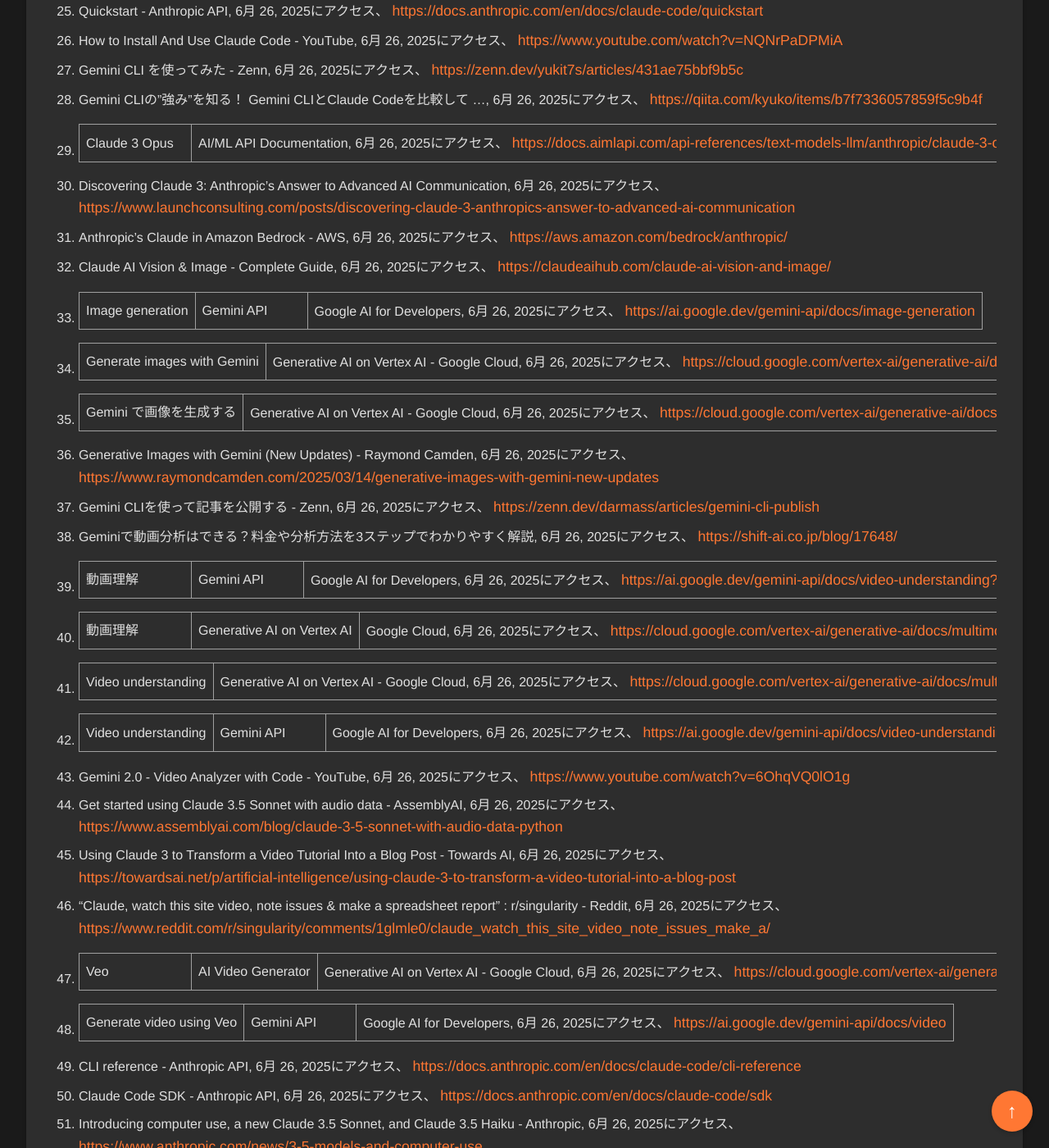
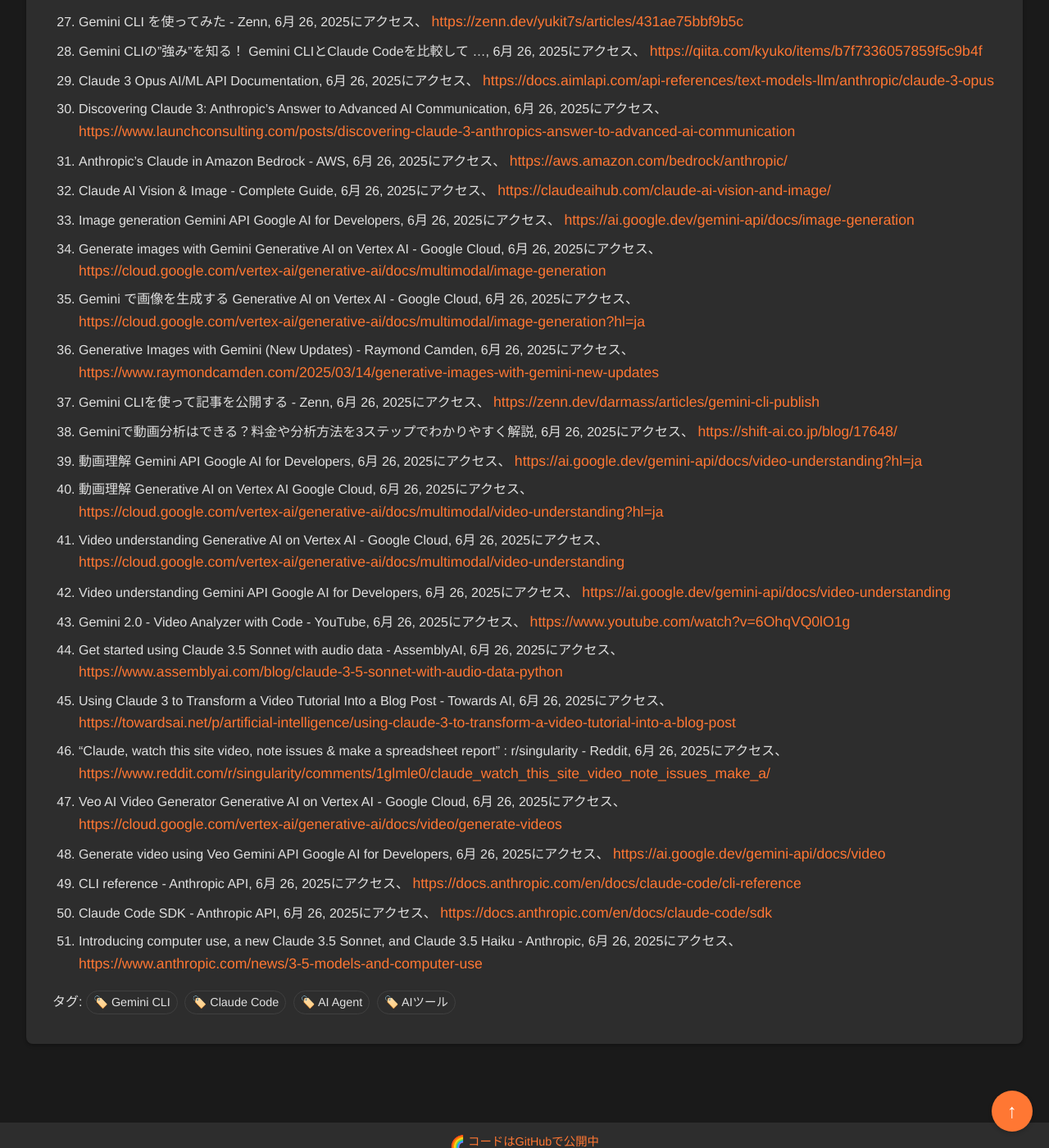
Before and after one commit to aegisfleet/share-deepresearch, a Jekyll site: the page built from _topics/gemini-cli/index.md, in a window 1280 px wide and 1400 px high, scrolled down 12059 px. Shown: the whole window at 82% size. Built offline with Jekyll 4.4.1, drawn with Linux system fonts in a browser that asks for light colours; some of the changed text lies outside the part shown.

Commit message:
Auto update files

```diff
--- a/_topics/gemini-cli/index.md
+++ b/_topics/gemini-cli/index.md
@@ -249,12 +249,12 @@ Gemini CLIとClaude Codeの競争は、GoogleとAnthropic/Amazonなどのエコ
 #### **引用文献**
 
 1. Gemini CLI: A comprehensive guide to understanding, installing, and leveraging this new Local AI Agent : r/GeminiAI \- Reddit, 6月 26, 2025にアクセス、 [https://www.reddit.com/r/GeminiAI/comments/1lkojt8/gemini\_cli\_a\_comprehensive\_guide\_to\_understanding/](https://www.reddit.com/r/GeminiAI/comments/1lkojt8/gemini_cli_a_comprehensive_guide_to_understanding/)
-2. Getting Started with Gemini CLI | by Jack Wotherspoon | Google Cloud \- Medium, 6月 26, 2025にアクセス、 [https://medium.com/google-cloud/getting-started-with-gemini-cli-8cc4674a1371](https://medium.com/google-cloud/getting-started-with-gemini-cli-8cc4674a1371)
+2. Getting Started with Gemini CLI by Jack Wotherspoon Google Cloud \- Medium, 6月 26, 2025にアクセス、 [https://medium.com/google-cloud/getting-started-with-gemini-cli-8cc4674a1371](https://medium.com/google-cloud/getting-started-with-gemini-cli-8cc4674a1371)
 3. Gemini CLI: your open-source AI agent \- Google Blog, 6月 26, 2025にアクセス、 [https://blog.google/technology/developers/introducing-gemini-cli-open-source-ai-agent/](https://blog.google/technology/developers/introducing-gemini-cli-open-source-ai-agent/)
 4. Google's Making a Huge Move\! Gemini CLI is Open-Source \+ Free, and You're Still Using Claude Code? \- DEV Community, 6月 26, 2025にアクセス、 [https://dev.to/platypus98/googles-making-a-huge-move-gemini-cli-is-open-source-free-and-youre-still-using-claude-code-534](https://dev.to/platypus98/googles-making-a-huge-move-gemini-cli-is-open-source-free-and-youre-still-using-claude-code-534)
-5. Gemini CLI | Gemini for Google Cloud, 6月 26, 2025にアクセス、 [https://cloud.google.com/gemini/docs/codeassist/gemini-cli](https://cloud.google.com/gemini/docs/codeassist/gemini-cli)
+5. Gemini CLI Gemini for Google Cloud, 6月 26, 2025にアクセス、 [https://cloud.google.com/gemini/docs/codeassist/gemini-cli](https://cloud.google.com/gemini/docs/codeassist/gemini-cli)
 6. Gemini CLI 入門 (4) \- Gemini CLIツール｜npaka \- note, 6月 26, 2025にアクセス、 [https://note.com/npaka/n/ne00a12e921de](https://note.com/npaka/n/ne00a12e921de)
-7. Mastering the Gemini CLI. The Complete Guide to AI-Powered… | by Kristopher Dunham \- Medium, 6月 26, 2025にアクセス、 [https://medium.com/@creativeaininja/mastering-the-gemini-cli-cb6f1cb7d6eb](https://medium.com/@creativeaininja/mastering-the-gemini-cli-cb6f1cb7d6eb)
+7. Mastering the Gemini CLI. The Complete Guide to AI-Powered… by Kristopher Dunham \- Medium, 6月 26, 2025にアクセス、 [https://medium.com/@creativeaininja/mastering-the-gemini-cli-cb6f1cb7d6eb](https://medium.com/@creativeaininja/mastering-the-gemini-cli-cb6f1cb7d6eb)
 8. gemini-cli-usages-from-gemini-cli.md \- GitHub Gist, 6月 26, 2025にアクセス、 [https://gist.github.com/mizchi/53fee8a015bb8f74a3e832bf92661fb5](https://gist.github.com/mizchi/53fee8a015bb8f74a3e832bf92661fb5)
 9. Gemini CLI \- Simon Willison's Weblog, 6月 26, 2025にアクセス、 [https://simonwillison.net/2025/Jun/25/gemini-cli/](https://simonwillison.net/2025/Jun/25/gemini-cli/)
 10. グーグル、オープンソースのAI開発エージェント「Gemini CLI」 \- Impress Watch \- インプレス, 6月 26, 2025にアクセス、 [https://www.watch.impress.co.jp/docs/news/2025845.html](https://www.watch.impress.co.jp/docs/news/2025845.html)
@@ -271,31 +271,31 @@ Gemini CLIとClaude Codeの競争は、GoogleとAnthropic/Amazonなどのエコ
 21. Gemini CLI \- How to Install, Setup and Use Tutorial \- YouTube, 6月 26, 2025にアクセス、 [https://www.youtube.com/watch?v=6izVe1KtW\_c](https://www.youtube.com/watch?v=6izVe1KtW_c)
 22. Gemini CLIについてまとめ。GOOGLEがAI戦争に終止符を打つ。 \- note, 6月 26, 2025にアクセス、 [https://note.com/gadget\_hack/n/n8121007e3cad](https://note.com/gadget_hack/n/n8121007e3cad)
 23. Google's Gemini CLI is Here for FREE\! STOP using Claude Code\! \- YouTube, 6月 26, 2025にアクセス、 [https://www.youtube.com/watch?v=pK\_MhC37s\_s](https://www.youtube.com/watch?v=pK_MhC37s_s)
-24. Gemini CLI : オープンソース AI エージェント | Google Cloud 公式ブログ, 6月 26, 2025にアクセス、 [https://cloud.google.com/blog/ja/topics/developers-practitioners/introducing-gemini-cli](https://cloud.google.com/blog/ja/topics/developers-practitioners/introducing-gemini-cli)
+24. Gemini CLI : オープンソース AI エージェント Google Cloud 公式ブログ, 6月 26, 2025にアクセス、 [https://cloud.google.com/blog/ja/topics/developers-practitioners/introducing-gemini-cli](https://cloud.google.com/blog/ja/topics/developers-practitioners/introducing-gemini-cli)
 25. Quickstart \- Anthropic API, 6月 26, 2025にアクセス、 [https://docs.anthropic.com/en/docs/claude-code/quickstart](https://docs.anthropic.com/en/docs/claude-code/quickstart)
 26. How to Install And Use Claude Code \- YouTube, 6月 26, 2025にアクセス、 [https://www.youtube.com/watch?v=NQNrPaDPMiA](https://www.youtube.com/watch?v=NQNrPaDPMiA)
 27. Gemini CLI を使ってみた \- Zenn, 6月 26, 2025にアクセス、 [https://zenn.dev/yukit7s/articles/431ae75bbf9b5c](https://zenn.dev/yukit7s/articles/431ae75bbf9b5c)
 28. Gemini CLIの"強み"を知る！ Gemini CLIとClaude Codeを比較して ..., 6月 26, 2025にアクセス、 [https://qiita.com/kyuko/items/b7f7336057859f5c9b4f](https://qiita.com/kyuko/items/b7f7336057859f5c9b4f)
-29. Claude 3 Opus | AI/ML API Documentation, 6月 26, 2025にアクセス、 [https://docs.aimlapi.com/api-references/text-models-llm/anthropic/claude-3-opus](https://docs.aimlapi.com/api-references/text-models-llm/anthropic/claude-3-opus)
+29. Claude 3 Opus AI/ML API Documentation, 6月 26, 2025にアクセス、 [https://docs.aimlapi.com/api-references/text-models-llm/anthropic/claude-3-opus](https://docs.aimlapi.com/api-references/text-models-llm/anthropic/claude-3-opus)
 30. Discovering Claude 3: Anthropic's Answer to Advanced AI Communication, 6月 26, 2025にアクセス、 [https://www.launchconsulting.com/posts/discovering-claude-3-anthropics-answer-to-advanced-ai-communication](https://www.launchconsulting.com/posts/discovering-claude-3-anthropics-answer-to-advanced-ai-communication)
 31. Anthropic's Claude in Amazon Bedrock \- AWS, 6月 26, 2025にアクセス、 [https://aws.amazon.com/bedrock/anthropic/](https://aws.amazon.com/bedrock/anthropic/)
 32. Claude AI Vision & Image \- Complete Guide, 6月 26, 2025にアクセス、 [https://claudeaihub.com/claude-ai-vision-and-image/](https://claudeaihub.com/claude-ai-vision-and-image/)
-33. Image generation | Gemini API | Google AI for Developers, 6月 26, 2025にアクセス、 [https://ai.google.dev/gemini-api/docs/image-generation](https://ai.google.dev/gemini-api/docs/image-generation)
-34. Generate images with Gemini | Generative AI on Vertex AI \- Google Cloud, 6月 26, 2025にアクセス、 [https://cloud.google.com/vertex-ai/generative-ai/docs/multimodal/image-generation](https://cloud.google.com/vertex-ai/generative-ai/docs/multimodal/image-generation)
-35. Gemini で画像を生成する | Generative AI on Vertex AI \- Google Cloud, 6月 26, 2025にアクセス、 [https://cloud.google.com/vertex-ai/generative-ai/docs/multimodal/image-generation?hl=ja](https://cloud.google.com/vertex-ai/generative-ai/docs/multimodal/image-generation?hl=ja)
+33. Image generation Gemini API Google AI for Developers, 6月 26, 2025にアクセス、 [https://ai.google.dev/gemini-api/docs/image-generation](https://ai.google.dev/gemini-api/docs/image-generation)
+34. Generate images with Gemini Generative AI on Vertex AI \- Google Cloud, 6月 26, 2025にアクセス、 [https://cloud.google.com/vertex-ai/generative-ai/docs/multimodal/image-generation](https://cloud.google.com/vertex-ai/generative-ai/docs/multimodal/image-generation)
+35. Gemini で画像を生成する Generative AI on Vertex AI \- Google Cloud, 6月 26, 2025にアクセス、 [https://cloud.google.com/vertex-ai/generative-ai/docs/multimodal/image-generation?hl=ja](https://cloud.google.com/vertex-ai/generative-ai/docs/multimodal/image-generation?hl=ja)
 36. Generative Images with Gemini (New Updates) \- Raymond Camden, 6月 26, 2025にアクセス、 [https://www.raymondcamden.com/2025/03/14/generative-images-with-gemini-new-updates](https://www.raymondcamden.com/2025/03/14/generative-images-with-gemini-new-updates)
 37. Gemini CLIを使って記事を公開する \- Zenn, 6月 26, 2025にアクセス、 [https://zenn.dev/darmass/articles/gemini-cli-publish](https://zenn.dev/darmass/articles/gemini-cli-publish)
 38. Geminiで動画分析はできる？料金や分析方法を3ステップでわかりやすく解説, 6月 26, 2025にアクセス、 [https://shift-ai.co.jp/blog/17648/](https://shift-ai.co.jp/blog/17648/)
-39. 動画理解 | Gemini API | Google AI for Developers, 6月 26, 2025にアクセス、 [https://ai.google.dev/gemini-api/docs/video-understanding?hl=ja](https://ai.google.dev/gemini-api/docs/video-understanding?hl=ja)
-40. 動画理解 | Generative AI on Vertex AI | Google Cloud, 6月 26, 2025にアクセス、 [https://cloud.google.com/vertex-ai/generative-ai/docs/multimodal/video-understanding?hl=ja](https://cloud.google.com/vertex-ai/generative-ai/docs/multimodal/video-understanding?hl=ja)
-41. Video understanding | Generative AI on Vertex AI \- Google Cloud, 6月 26, 2025にアクセス、 [https://cloud.google.com/vertex-ai/generative-ai/docs/multimodal/video-understanding](https://cloud.google.com/vertex-ai/generative-ai/docs/multimodal/video-understanding)
-42. Video understanding | Gemini API | Google AI for Developers, 6月 26, 2025にアクセス、 [https://ai.google.dev/gemini-api/docs/video-understanding](https://ai.google.dev/gemini-api/docs/video-understanding)
+39. 動画理解 Gemini API Google AI for Developers, 6月 26, 2025にアクセス、 [https://ai.google.dev/gemini-api/docs/video-understanding?hl=ja](https://ai.google.dev/gemini-api/docs/video-understanding?hl=ja)
+40. 動画理解 Generative AI on Vertex AI Google Cloud, 6月 26, 2025にアクセス、 [https://cloud.google.com/vertex-ai/generative-ai/docs/multimodal/video-understanding?hl=ja](https://cloud.google.com/vertex-ai/generative-ai/docs/multimodal/video-understanding?hl=ja)
+41. Video understanding Generative AI on Vertex AI \- Google Cloud, 6月 26, 2025にアクセス、 [https://cloud.google.com/vertex-ai/generative-ai/docs/multimodal/video-understanding](https://cloud.google.com/vertex-ai/generative-ai/docs/multimodal/video-understanding)
+42. Video understanding Gemini API Google AI for Developers, 6月 26, 2025にアクセス、 [https://ai.google.dev/gemini-api/docs/video-understanding](https://ai.google.dev/gemini-api/docs/video-understanding)
 43. Gemini 2.0 \- Video Analyzer with Code \- YouTube, 6月 26, 2025にアクセス、 [https://www.youtube.com/watch?v=6OhqVQ0lO1g](https://www.youtube.com/watch?v=6OhqVQ0lO1g)
 44. Get started using Claude 3.5 Sonnet with audio data \- AssemblyAI, 6月 26, 2025にアクセス、 [https://www.assemblyai.com/blog/claude-3-5-sonnet-with-audio-data-python](https://www.assemblyai.com/blog/claude-3-5-sonnet-with-audio-data-python)
 45. Using Claude 3 to Transform a Video Tutorial Into a Blog Post \- Towards AI, 6月 26, 2025にアクセス、 [https://towardsai.net/p/artificial-intelligence/using-claude-3-to-transform-a-video-tutorial-into-a-blog-post](https://towardsai.net/p/artificial-intelligence/using-claude-3-to-transform-a-video-tutorial-into-a-blog-post)
 46. "Claude, watch this site video, note issues & make a spreadsheet report" : r/singularity \- Reddit, 6月 26, 2025にアクセス、 [https://www.reddit.com/r/singularity/comments/1glmle0/claude\_watch\_this\_site\_video\_note\_issues\_make\_a/](https://www.reddit.com/r/singularity/comments/1glmle0/claude_watch_this_site_video_note_issues_make_a/)
-47. Veo | AI Video Generator | Generative AI on Vertex AI \- Google Cloud, 6月 26, 2025にアクセス、 [https://cloud.google.com/vertex-ai/generative-ai/docs/video/generate-videos](https://cloud.google.com/vertex-ai/generative-ai/docs/video/generate-videos)
-48. Generate video using Veo | Gemini API | Google AI for Developers, 6月 26, 2025にアクセス、 [https://ai.google.dev/gemini-api/docs/video](https://ai.google.dev/gemini-api/docs/video)
+47. Veo AI Video Generator Generative AI on Vertex AI \- Google Cloud, 6月 26, 2025にアクセス、 [https://cloud.google.com/vertex-ai/generative-ai/docs/video/generate-videos](https://cloud.google.com/vertex-ai/generative-ai/docs/video/generate-videos)
+48. Generate video using Veo Gemini API Google AI for Developers, 6月 26, 2025にアクセス、 [https://ai.google.dev/gemini-api/docs/video](https://ai.google.dev/gemini-api/docs/video)
 49. CLI reference \- Anthropic API, 6月 26, 2025にアクセス、 [https://docs.anthropic.com/en/docs/claude-code/cli-reference](https://docs.anthropic.com/en/docs/claude-code/cli-reference)
 50. Claude Code SDK \- Anthropic API, 6月 26, 2025にアクセス、 [https://docs.anthropic.com/en/docs/claude-code/sdk](https://docs.anthropic.com/en/docs/claude-code/sdk)
 51. Introducing computer use, a new Claude 3.5 Sonnet, and Claude 3.5 Haiku \- Anthropic, 6月 26, 2025にアクセス、 [https://www.anthropic.com/news/3-5-models-and-computer-use](https://www.anthropic.com/news/3-5-models-and-computer-use)
--- a/_topics/gemini-cli/infographic.html
+++ b/_topics/gemini-cli/infographic.html
@@ -1,6 +1,9 @@
 <!DOCTYPE html>
 <html lang="ja">
 <head>
+    <script async src="https://pagead2.googlesyndication.com/pagead/js/adsbygoogle.js?client=ca-pub-3122674942116250" crossorigin="anonymous"></script>
+    <link rel="icon" type="image/png" sizes="32x32" href="/share-deepresearch/assets/favicon/favicon-32x32.png">
+    <link rel="icon" type="image/png" sizes="16x16" href="/share-deepresearch/assets/favicon/favicon-16x16.png">
     <meta charset="UTF-8">
     <meta name="viewport" content="width=device-width, initial-scale=1.0">
     <title>Gemini CLI: ターミナルから始まる次世代開発ワークフロー</title>
--- a/_topics/gemini-cli/reveal.html
+++ b/_topics/gemini-cli/reveal.html
@@ -1,6 +1,9 @@
 <!doctype html>
 <html lang="ja">
 <head>
+    <script async src="https://pagead2.googlesyndication.com/pagead/js/adsbygoogle.js?client=ca-pub-3122674942116250" crossorigin="anonymous"></script>
+    <link rel="icon" type="image/png" sizes="32x32" href="/share-deepresearch/assets/favicon/favicon-32x32.png">
+    <link rel="icon" type="image/png" sizes="16x16" href="/share-deepresearch/assets/favicon/favicon-16x16.png">
     <meta charset="utf-8">
     <meta name="viewport" content="width=device-width, initial-scale=1.0, maximum-scale=1.0, user-scalable=no">
 
```
